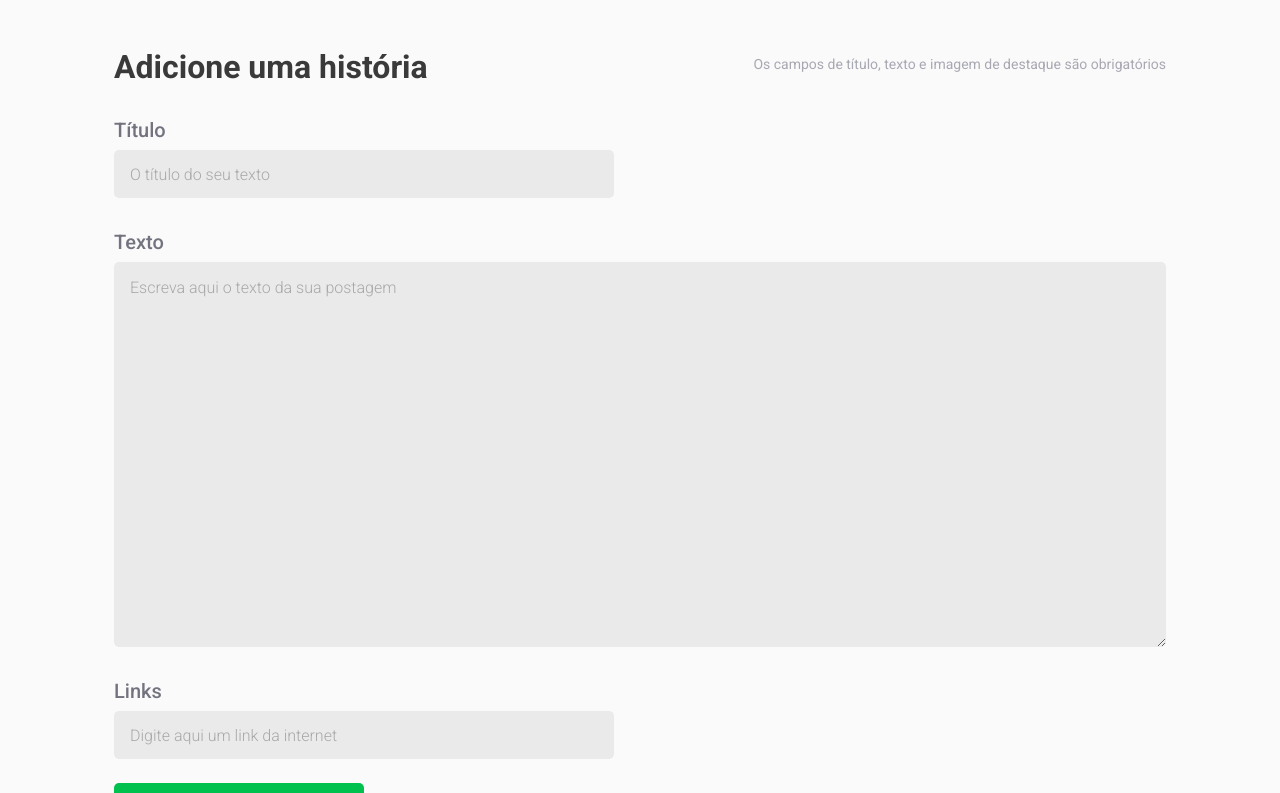
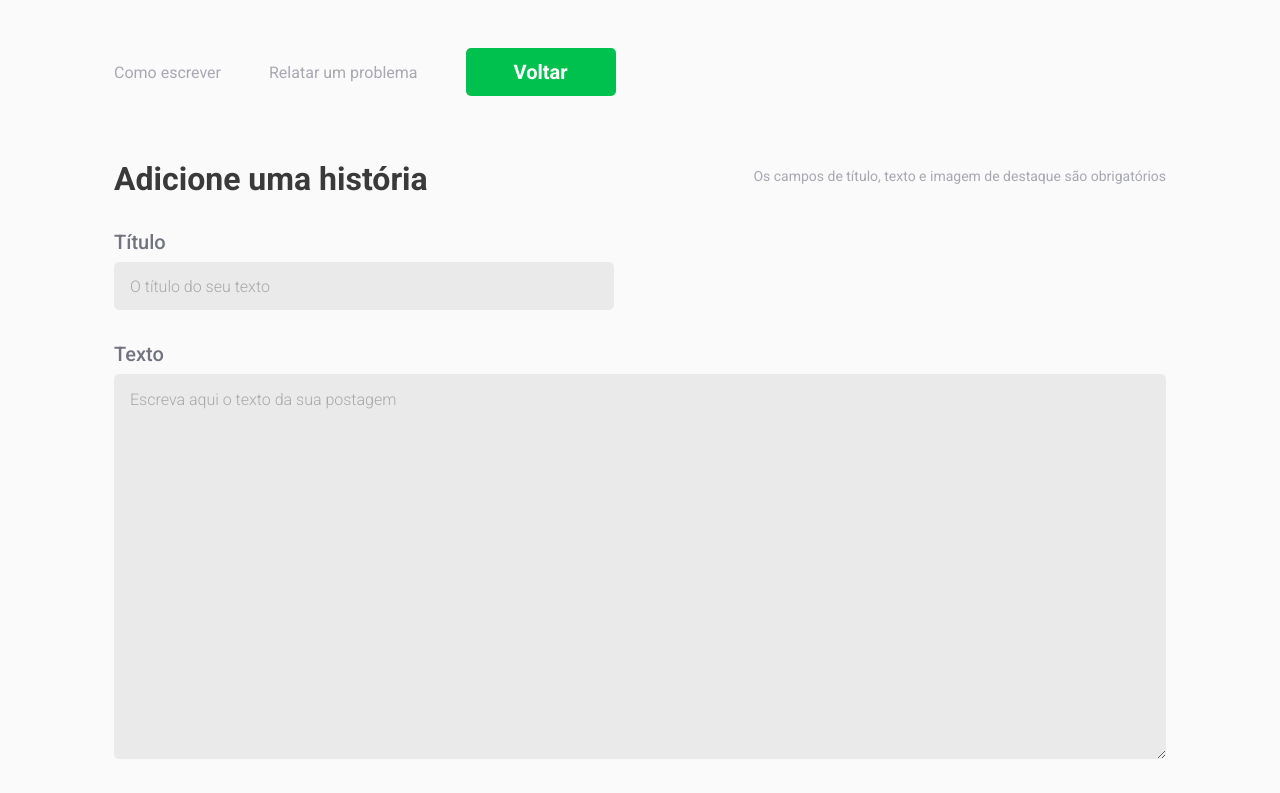
Before and after one commit to lucioeiras/ecommunity-web, a React (Create React App) app: page /write in a window 1280 px wide. Shown: the top 793 px of the page. Built offline with nearby package versions, Linux system fonts and the light colour scheme; no server answers; the HTML template or start-up script is replaced by a standard one.

Commit message:
📦  ADD: Header component

```diff
--- /dev/null
+++ b/src/components/Header/index.js
@@ -0,0 +1,52 @@
+/* eslint-disable react-hooks/exhaustive-deps */
+
+import React, { useState, useEffect } from 'react'
+import firebase from 'firebase/app'
+import { Link } from 'react-router-dom'
+
+import logo from '../../assets/logo.svg'
+
+import { Container, Profile, Tabs, CTA } from './styles'
+
+export default function Header({ isLanding, tabs, button, user_id }) {
+
+  // Inicializa as funções do Firebase
+  const firestore = firebase.firestore()
+
+  // Inicia os estados
+  const [user, setUser] = useState()
+
+  // Busca a coleção de usuários no Firestore
+  const usersRef = firestore.collection('users')
+
+  useEffect(() => {
+    console.log(isLanding)
+    user_id && usersRef.doc(user_id).get().then(doc => setUser(doc.data()))
+  }, [])
+
+  return (
+    <Container>
+      {
+        isLanding
+          ? <img src={logo} alt="E-Community" />
+          : (
+            user && (
+              <Profile to="/building">
+                <img src={user.avatar} alt={user.name} />
+                <h3>
+                  {user.name}
+                  <span>Clique para ver seu perfil</span>
+                </h3>
+              </Profile>
+            )
+          )
+      }
+
+      <Tabs>
+        {tabs[0] && tabs.map(tab => <Link to={tab.link}>{tab.name}</Link>)}
+
+        <CTA to={button.link}>{button.name}</CTA>
+      </Tabs>
+    </Container>
+  )
+}
--- /dev/null
+++ b/src/components/Header/styles.js
@@ -0,0 +1,91 @@
+import styled from 'styled-components'
+import { Link } from 'react-router-dom'
+
+// Caebçalho com o perfil do usuário e tabs
+export const Container = styled.header`
+  display: flex;
+  align-items: center;
+  justify-content: space-between;
+`
+
+// Avatar/nome do usuário
+export const Profile = styled(Link)`
+  cursor: pointer;
+
+  display: flex;
+  align-items: center;
+
+  text-decoration: none;
+
+  > img {
+    width: 48px;
+    height: 48px;
+
+    border-radius: 50%;
+  }
+
+  > h3 {
+    color: #41414D;
+    font-size: 16px;
+    font-weight: bold;
+
+    display: flex;
+    flex-direction: column;
+
+    margin-left: 16px;
+
+    > span {
+      color: #A8A8B3;
+      font-size: 12px;
+      font-weight: normal;
+
+      margin-top: 4px;
+    }
+  }
+`
+
+// Links para outra páginas
+export const Tabs = styled.div`
+  display: flex;
+  align-items: center;
+
+  > a {
+    color: #A8A8B3;
+    font-size: 16px;
+    text-decoration: none;
+
+    transition: color 0.2s;
+
+    & + a {
+      margin-left: 48px;
+    }
+
+    &:hover {
+      color: #3A3A3A;
+    }
+  }
+`
+
+// Call to Action - Botão para ir para a tela de escrita
+export const CTA = styled(Link)`
+  height: 48px;
+
+  display: flex;
+  justify-content: center;
+  align-items: center;
+
+  border-radius: 5px;
+  background: #00C14E;
+
+  color: #fff !important;
+  font-size: 20px !important;
+  font-weight: bold;
+
+  padding: 12px 48px;
+
+  transition: background-color 0.2s !important;
+
+  &:hover {
+    background-color: #00903A;
+  }
+`
--- a/src/pages/Dashboard/index.js
+++ b/src/pages/Dashboard/index.js
@@ -1,20 +1,17 @@
 /* eslint-disable react-hooks/exhaustive-deps */
 
 import React, { useEffect, useState } from 'react'
-import { Link } from 'react-router-dom'
 import useQuery from '../../hooks/useQuery'
 
 import firebase from 'firebase/app'
 
+import Header from '../../components/Header'
+
 import {
   Container,
-  Header,
-  Profile,
-  Tabs,
-  CTA,
   Content,
   PostList,
-  Post
+  Post,
 } from './styles'
 
 export default function Dashboard({ location }) {
@@ -23,7 +20,6 @@ export default function Dashboard({ location }) {
   const user_id = useQuery(location.search, 'user')
 
   // Inicia os estados
-  const [user, setUser] = useState()
   const [posts, setPosts] = useState([])
 
   // Inicializa as funções do Firebase
@@ -31,7 +27,6 @@ export default function Dashboard({ location }) {
 
   // Busca as coleções no Firestore
   const postsRef = firestore.collection('posts')
-  const usersRef = firestore.collection('users')
 
   // Busca os posts referentes ao usuários, e sua thumb no Cloud Storage
   function loadPosts() {
@@ -53,30 +48,19 @@ export default function Dashboard({ location }) {
     loadPosts()
   }, [])
 
-  useEffect(() => {
-    usersRef.doc(user_id).get().then(doc => setUser(doc.data()))
-  }, [])
-
   return (
     <Container>
-      {user && (
+      {user_id && (
         <>
-        <Header>
-          <Profile to="/building">
-            <img src={user.avatar} alt={user.name} />
-            <h3>
-              {user.name}
-              <span>Clique para ver seu perfil</span>
-            </h3>
-          </Profile>
-
-          <Tabs>
-           <Link to="/building">Relatar um problema</Link>
-           <Link to="/building">Como escrever</Link>
-
-          <CTA to={`/write/?user=${user_id}`}>Escrever</CTA>
-         </Tabs>
-        </Header>
+        <Header
+          isLanding={false}
+          user_id={user_id}
+          button={{ name: 'Escrever', link: `/write/?user=${user_id}`}}
+          tabs={[
+            { name: 'Página Inicial', link: '/' },
+            { name: 'Relatar um problema', link: '/building' }
+          ]}
+        />
 
         <Content>
           <h1>Suas Histórias</h1>
--- a/src/pages/Dashboard/styles.js
+++ b/src/pages/Dashboard/styles.js
@@ -7,95 +7,6 @@ export const Container = styled.div`
   max-width: 1148px;
 
   padding: 48px;
-`
-
-// Caebçalho com o perfil do usuário e tabs
-export const Header = styled.header`
-  display: flex;
-  align-items: center;
-  justify-content: space-between;
-`
-
-// Avatar/nome do usuário
-export const Profile = styled(Link)`
-  cursor: pointer;
-
-  display: flex;
-  align-items: center;
-
-  text-decoration: none;
-
-  > img {
-    width: 48px;
-    height: 48px;
-
-    border-radius: 50%;
-  }
-
-  > h3 {
-    color: #41414D;
-    font-size: 16px;
-    font-weight: bold;
-
-    display: flex;
-    flex-direction: column;
-
-    margin-left: 16px;
-
-    > span {
-      color: #A8A8B3;
-      font-size: 12px;
-      font-weight: normal;
-
-      margin-top: 4px;
-    }
-  }
-`
-
-// Links para outra páginas
-export const Tabs = styled.div`
-  display: flex;
-  align-items: center;
-
-  > a {
-    color: #A8A8B3;
-    font-size: 16px;
-    text-decoration: none;
-
-    transition: color 0.2s;
-
-    & + a {
-      margin-left: 48px;
-    }
-
-    &:hover {
-      color: #3A3A3A;
-    }
-  }
-`
-
-// Call to Action - Botão para ir para a tela de escrita
-export const CTA = styled(Link)`
-  height: 48px;
-
-  display: flex;
-  justify-content: center;
-  align-items: center;
-
-  border-radius: 5px;
-  background: #00C14E;
-
-  color: #fff !important;
-  font-size: 20px !important;
-  font-weight: bold;
-
-  padding: 12px 48px;
-
-  transition: background-color 0.2s !important;
-
-  &:hover {
-    background-color: #00903A;
-  }
 `
 
 // Container por volta do conteúdo da página
--- a/src/pages/Landing/index.js
+++ b/src/pages/Landing/index.js
@@ -1,29 +1,24 @@
 import React from 'react'
 import { Link } from 'react-router-dom'
 
-import logo from '../../assets/logo.svg'
+import Header from '../../components/Header'
 
 import {
   Container,
-  Header,
-  Tabs,
-  CTA,
   Content,
 } from './styles'
 
 export default function Landing() {
   return (
     <Container>
-      <Header>
-        <img src={logo} alt="E-Community" />
-
-        <Tabs>
-          <Link to="/building">Sobre o projeto</Link>
-          <Link to="/building">Como baixar o aplicativo</Link>
-
-          <CTA to="/login">Entrar</CTA>
-        </Tabs>
-      </Header>
+      <Header
+        isLanding={true}
+        button={{ name: 'Entrar', link: '/login'}}
+        tabs={[
+          { name: 'Sobre o projeto', link: '/building' },
+          { name: 'Como baixar o aplicativo', link: '/building' }
+        ]}
+      />
 
       <Content>
         <h1>Compartilhe seu conhecimento</h1>
--- a/src/pages/Login/index.js
+++ b/src/pages/Login/index.js
@@ -5,7 +5,8 @@ import { useHistory } from 'react-router-dom'
 
 import firebase from 'firebase/app'
 
-import logo from '../../assets/logo.svg'
+import Header from '../../components/Header'
+
 import googleIcon from '../../assets/google.svg'
 import twitterIcon from '../../assets/twitter.svg'
 
@@ -87,7 +88,14 @@ export default function Login() {
 
   return (
     <Container>
-      <img src={logo} alt="E-Community" />
+      <Header
+        isLanding={true}
+        button={{ name: 'Voltar', link: '/' }}
+        tabs={[
+          { name: 'Sobre o projeto', link: '/building' },
+          { name: 'Como baixar o aplicativo', link: '/building' }
+        ]}
+      />
 
       <Content>
         <Presentation>
--- a/src/pages/Write/index.js
+++ b/src/pages/Write/index.js
@@ -10,6 +10,7 @@ import { useHistory } from 'react-router-dom'
 
 import useQuery from '../../hooks/useQuery'
 
+import Header from '../../components/Header'
 import Upload from '../../components/Upload'
 import FileList from '../../components/FileList'
 
@@ -161,6 +162,16 @@ export default function Write({ location }) {
 
   return (
     <Container>
+      <Header
+        isLanding={false}
+        user_id={user_id}
+        button={{ name: 'Voltar', link: `/dashboard/?user=${user_id}`}}
+        tabs={[
+          { name: 'Como escrever', link: '/building' },
+          { name: 'Relatar um problema', link: '/building' }
+        ]}
+      />
+
       <h1>
         {post_id ? 'Edite a sua história' : 'Adicione uma história'}
         <span>Os campos de título, texto e imagem de destaque são obrigatórios</span>
--- a/src/pages/Write/styles.js
+++ b/src/pages/Write/styles.js
@@ -13,6 +13,8 @@ export const Container = styled.div`
 
     color: #3A3A3A;
     font-weight: bold;
+
+    margin-top: 64px;
 
     > span {
       color: #A8A8B3;
```
